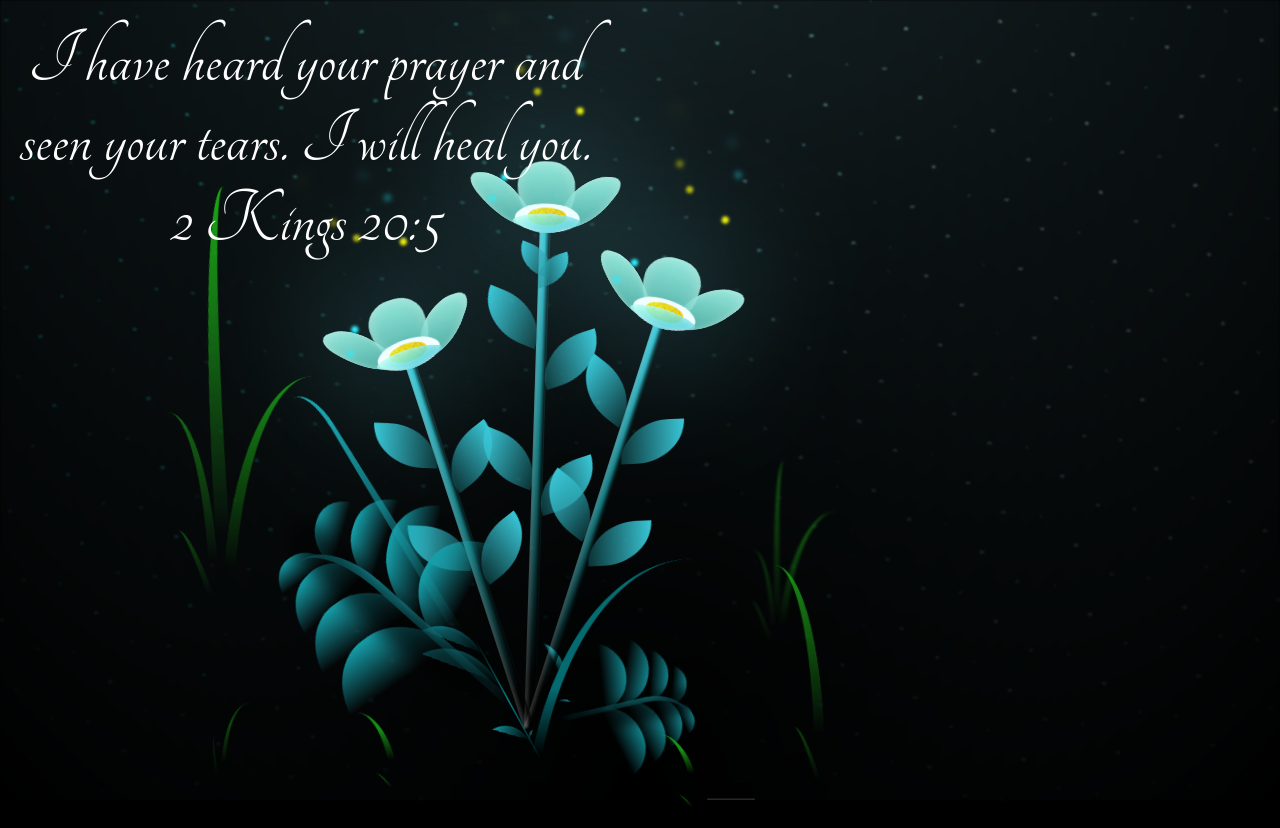
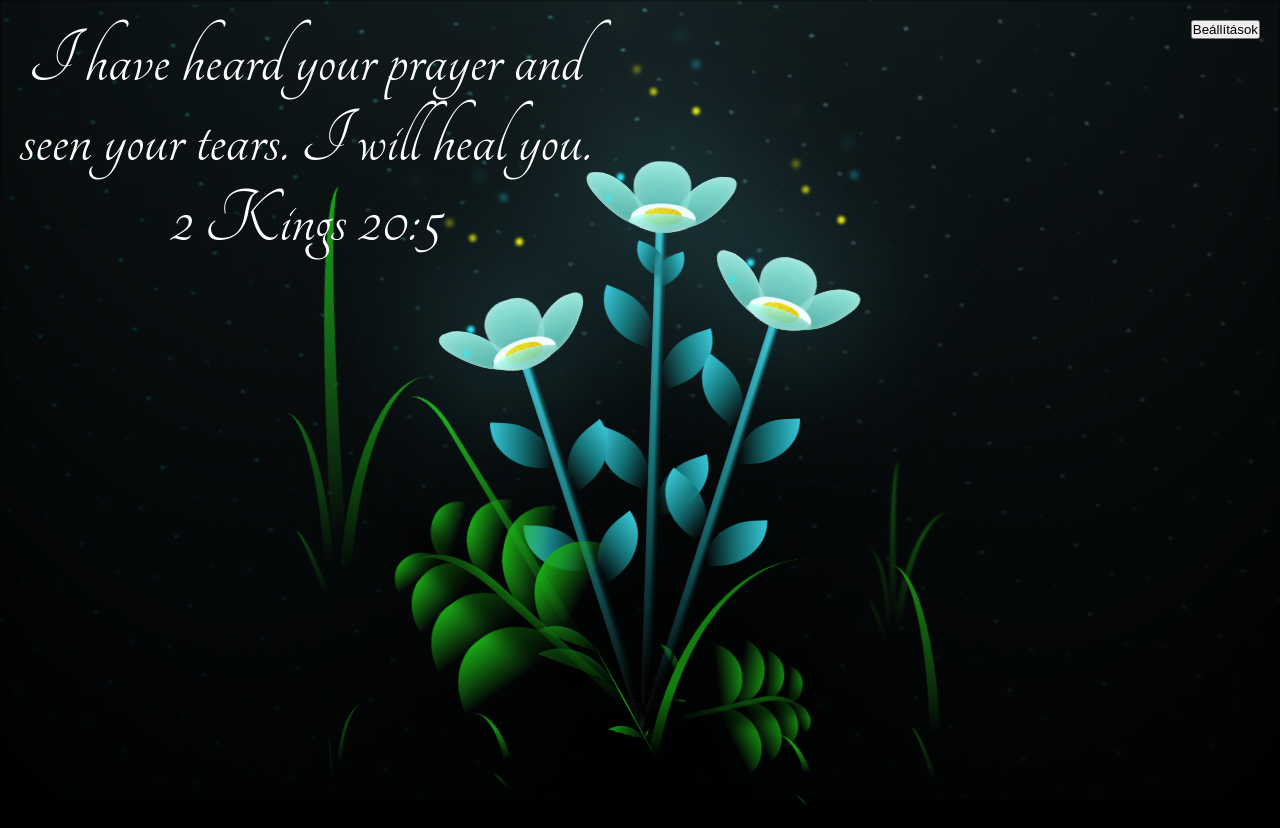
Before and after one commit to Tuzzy007/virag.github.io, a plain HTML site: page index.html in a window 1280 px wide. Drawn offline with Linux system fonts and the light colour scheme.

Commit message:
Update style.css

```diff
--- a/style.css
+++ b/style.css
@@ -16,9 +16,25 @@
     font-size: 80px;
 }
 
+.color-picker {
+    position: absolute;
+    top: 20px;
+    right: 20px;
+    font-size: 20px;
+    color: white;
+}
+
 :root {
     --dark-color: #000;
+    --flower-color: #a7ffee;
+    --flower2-color: #54b8aa;
+    --flower-shadow: #6bf0ff;
+    --leaf-color: #39c6d6;
+    --leaf2-color: #14757a;
+    --line-color: #39c6d6;
+    --line2-color: #14757a;
 }
+
 body {
     display: flex;
     align-items: flex-end;
@@ -136,7 +152,7 @@ body {
     transform: translate(-50%, -100%);
     width: 8vmin;
     height: 8vmin;
-    background-color: #6bf0ff;
+    background-color: var(--flower-shadow);
     filter: blur(10vmin);
 }
 .flower__leaf {
@@ -146,8 +162,7 @@ body {
     width: 8vmin;
     height: 11vmin;
     border-radius: 51% 49% 47% 53% / 44% 45% 55% 69%;
-    background-color: #a7ffee;
-    background-image: linear-gradient(to top, #54b8aa, #a7ffee);
+    background-image: linear-gradient(to top, var(--flower2-color), var(--flower-color));
     transform-origin: bottom center;
     opacity: 0.9;
     box-shadow: inset 0 0 2vmin rgba(255, 255, 255, 0.5);
@@ -167,7 +182,6 @@ body {
     transform-origin: bottom left;
     border-radius: 4vmin 10vmin 4vmin 4vmin;
     transform: translate(0%, 18%) rotateX(70deg) rotate(-43deg);
-    background-image: linear-gradient(to top, #39c6d6, #a7ffee);
     z-index: 1;
     opacity: 0.8;
 }
@@ -194,9 +208,9 @@ body {
 .flower__line {
     height: 55vmin;
     width: 1.5vmin;
-    background-image: linear-gradient(to left, #000, transparent, rgba(255, 255, 255, 0.2)), linear-gradient(to top, transparent 10%, #14757a, #39c6d6);
     box-shadow: inset 0 0 2px rgba(0, 0, 0, 0.5);
     animation: grow-flower-tree 4s backwards;
+    background-image: linear-gradient(to left, #000, transparent, rgba(92, 92, 92, 0.13)), linear-gradient(to top, transparent 10%,  var(--line2-color), var(--line-color));
 }
 .flower__line__leaf {
     --w: 7vmin;
@@ -208,7 +222,7 @@ body {
     height: var(--h);
     border-top-right-radius: var(--h);
     border-bottom-left-radius: var(--h);
-    background-image: linear-gradient(to top, rgba(20, 117, 122, 0.4), #39c6d6);
+    background-image: linear-gradient(to top, transparent 4%, var(--leaf2-color), var(--leaf-color));
 }
 .flower__line__leaf--1 {
     transform: rotate(70deg) rotateY(30deg);
@@ -286,7 +300,7 @@ body {
     animation-delay: 3.5s;
 }
 .flower__grass {
-    --c: #159faa;
+    --c: #1aaa15;
     --line-w: 1.5vmin;
     position: absolute;
     bottom: 12vmin;
@@ -450,7 +464,7 @@ body {
 .flower__g-long {
     --w: 2vmin;
     --h: 6vmin;
-    --c: #159faa;
+    --c: #1aaa15;
     position: absolute;
     bottom: 10vmin;
     left: -3vmin;
@@ -496,9 +510,9 @@ body {
     width: 30vmin;
     height: 50vmin;
     border-top-left-radius: 100%;
-    border-left: 2vmin solid #079097;
+    border-left: 2vmin solid #1aaa15;
     background-image: linear-gradient(to bottom, transparent, var(--dark-color) 60%);
-    -webkit-mask-image: linear-gradient(to top, transparent 30%, #079097 60%);
+    -webkit-mask-image: linear-gradient(to top, transparent 30%, #1aaa15 60%);
 }
 .flower__g-right--1 {
     animation: flower-g-right-ans 2.5s linear infinite;
@@ -549,7 +563,7 @@ body {
 .flower__g-front__line {
     width: 0.3vmin;
     height: 20vmin;
-    background-image: linear-gradient(to top, transparent, #079097, transparent 100%);
+    background-image: linear-gradient(to top, transparent, #1aaa15, transparent 100%);
     position: relative;
 }
 .flower__g-front__leaf-wrapper {
@@ -630,9 +644,9 @@ body {
     height: 10vmin;
     border-radius: 100% 0% 0% 100% / 100% 100% 0% 0%;
     box-shadow: inset 0 2px 1vmin rgba(44, 238, 252, 0.2);
-    background-image: linear-gradient(to bottom left, transparent, var(--dark-color)), linear-gradient(to bottom right, #159faa 50%, transparent 50%, transparent);
-    -webkit-mask-image: linear-gradient(to bottom right, #159faa 50%, transparent 50%, transparent);
-    mask-image: linear-gradient(to bottom right, #159faa 50%, transparent 50%, transparent);
+    background-image: linear-gradient(to bottom left, transparent, var(--dark-color)), linear-gradient(to bottom right, #1aaa15 50%, transparent 50%, transparent);
+    -webkit-mask-image: linear-gradient(to bottom right, #1aaa15 50%, transparent 50%, transparent);
+    mask-image: linear-gradient(to bottom right, #1aaa15 50%, transparent 50%, transparent);
 }
 .flower__g-fr {
     position: absolute;
@@ -654,8 +668,8 @@ body {
     width: 30vmin;
     height: 50vmin;
     border-top-left-radius: 100%;
-    border-left: 2vmin solid #079097;
-    -webkit-mask-image: linear-gradient(to top, transparent 25%, #079097 50%);
+    border-left: 2vmin solid #1aaa15;
+    -webkit-mask-image: linear-gradient(to top, transparent 25%, #1aaa15 50%);
     position: relative;
     z-index: 1;
 }
@@ -667,8 +681,8 @@ body {
     height: 10vmin;
     border-radius: 100% 0% 0% 100% / 100% 100% 0% 0%;
     box-shadow: inset 0 2px 1vmin rgba(44, 238, 252, 0.2);
-    background-image: linear-gradient(to bottom left, transparent, var(--dark-color) 98%), linear-gradient(to bottom right, #23f0ff 45%, transparent 50%, transparent);
-    -webkit-mask-image: linear-gradient(135deg, #159faa 40%, transparent 50%, transparent);
+    background-image: linear-gradient(to bottom left, transparent, var(--dark-color) 98%), linear-gradient(to bottom right, #1aaa15 45%, transparent 50%, transparent);
+    -webkit-mask-image: linear-gradient(135deg, #1aaa15 40%, transparent 50%, transparent);
 }
 .flower__g-fr__leaf--1 {
     left: 20vmin;
@@ -758,7 +772,7 @@ body {
     transform: scale(0.8) rotate(-5deg);
 }
 .long-g--1 .leaf {
-    -webkit-mask-image: linear-gradient(to top, transparent 40%, #079097 80%) !important;
+    -webkit-mask-image: linear-gradient(to top, transparent 40%, #1aaa15 80%) !important;
 }
 .long-g--1 .leaf--1 {
     --w: 5vmin;
@@ -773,7 +787,7 @@ body {
     transform: scale(0.6) rotateX(60deg);
 }
 .long-g--2 .leaf, .long-g--3 .leaf {
-    -webkit-mask-image: linear-gradient(to top, transparent 50%, #079097 80%) !important;
+    -webkit-mask-image: linear-gradient(to top, transparent 50%, #1aaa15 80%) !important;
 }
 .long-g--2 .leaf--1, .long-g--3 .leaf--1 {
     left: -1vmin;
@@ -784,7 +798,7 @@ body {
     bottom: 0vmin;
 }
 .long-g--3 .leaf {
-    -webkit-mask-image: linear-gradient(to top, transparent 40%, #079097 80%) !important;
+    -webkit-mask-image: linear-gradient(to top, transparent 40%, #1aaa15 80%) !important;
 }
 .long-g--4 {
     left: 25vmin;
@@ -793,7 +807,7 @@ body {
     transform: scale(0.6) rotateX(60deg);
 }
 .long-g--4 .leaf {
-    -webkit-mask-image: linear-gradient(to top, transparent 50%, #079097 80%) !important;
+    -webkit-mask-image: linear-gradient(to top, transparent 50%, #1aaa15 80%) !important;
 }
 .long-g--5 {
     left: 42vmin;
@@ -982,3 +996,19 @@ body {
 .not-loaded * {
     animation-play-state: paused !important;
 }
+
+.settings-panel {
+    position: fixed;
+    top: 20px;
+    right: 20px;
+}
+
+.settings-content {
+    display: none;
+    background-color: #24232371;
+    padding: 150px;
+}
+
+.settings-content.open {
+    display: block;
+}
```
